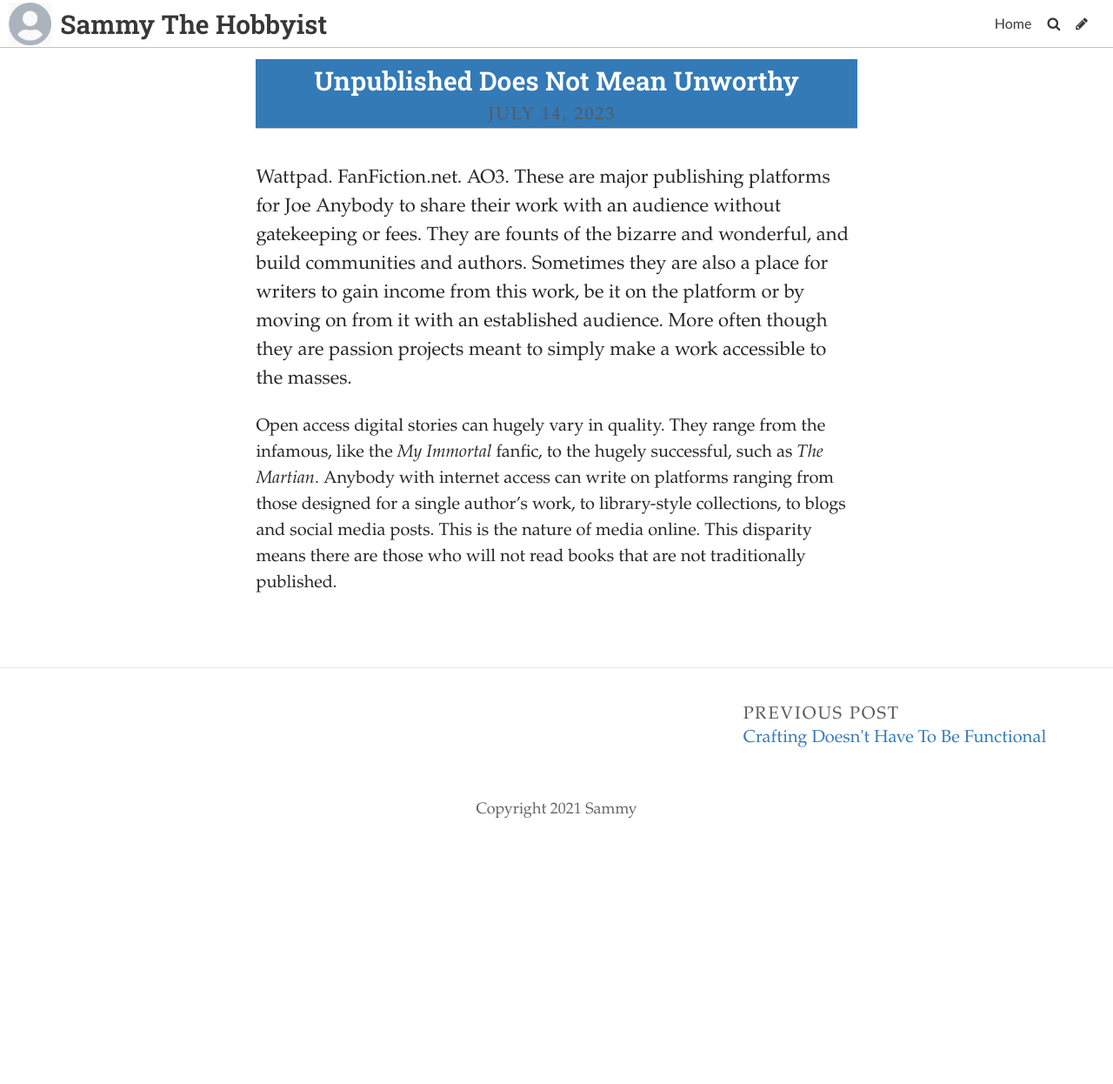
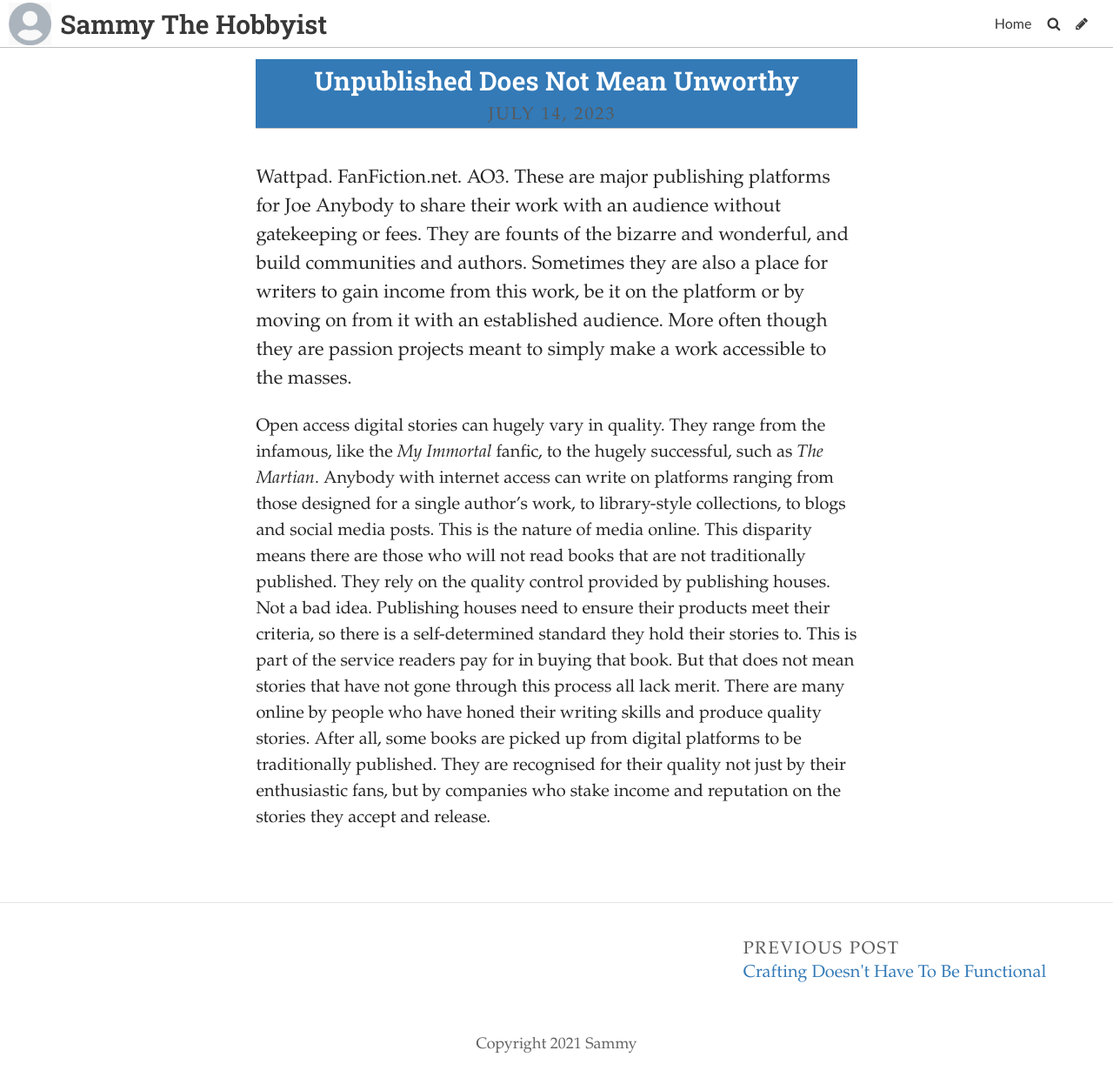
Before and after one commit to SammySpinsAYarn/Blog, a Jekyll site: the page built from _posts/2023-07-06-can-go-back-to-books-now.md, in a window 1280 px wide. Shown: the whole page at 87% size. Built offline with Jekyll 4.4.1, drawn with Linux system fonts in a browser that asks for light colours; some web fonts are replaced; before the commit the page ends 976 px from its top, so only the background shows below that.

Commit message:
Update Post “2023-07-06-can-go-back-to-books-now”

```diff
--- a/_posts/2023-07-06-can-go-back-to-books-now.md
+++ b/_posts/2023-07-06-can-go-back-to-books-now.md
@@ -7,4 +7,4 @@
 ---
 W﻿attpad. FanFiction.net. AO3. These are major publishing platforms for Joe Anybody to share their work with an audience without gatekeeping or fees. They are founts of the bizarre and wonderful, and build communities and authors. Sometimes they are also a place for writers to gain income from this work, be it on the platform or by moving on from it with an established audience. More often though they are passion projects meant to simply make a work accessible to the masses.
 
-Open access digital stories can hugely vary in quality. They range from the infamous, like the *My Immortal* fanfic, to the hugely successful, such as *The Martian*. Anybody with internet access can write on platforms ranging from those designed for a single author's work, to library-style collections, to blogs and social media posts. This is the nature of media online. This disparity means there are those who will not read books that are not traditionally published.
+Open access digital stories can hugely vary in quality. They range from the infamous, like the *My Immortal* fanfic, to the hugely successful, such as *The Martian*. Anybody with internet access can write on platforms ranging from those designed for a single author's work, to library-style collections, to blogs and social media posts. This is the nature of media online. This disparity means there are those who will not read books that are not traditionally published. They rely on the quality control provided by publishing houses.  Not a bad idea. Publishing houses need to ensure their products meet their criteria, so there is a self-determined standard they hold their stories to. This is part of the service readers pay for in buying that book. But that does not mean stories that have not gone through this process all lack merit. There are many online by people who have honed their writing skills and produce quality stories. After all, some books are picked up from digital platforms to be traditionally published. They are recognised for their quality not just by their enthusiastic fans, but by companies who stake income and reputation on the stories they accept and release.
```
